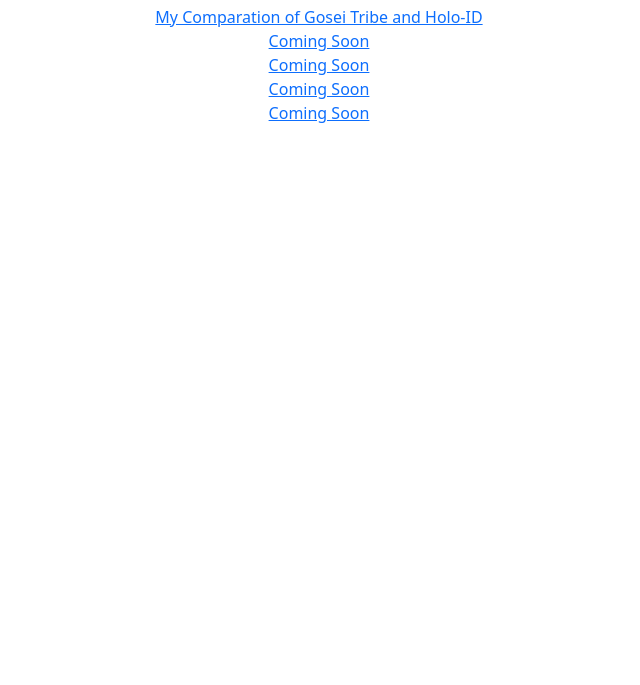
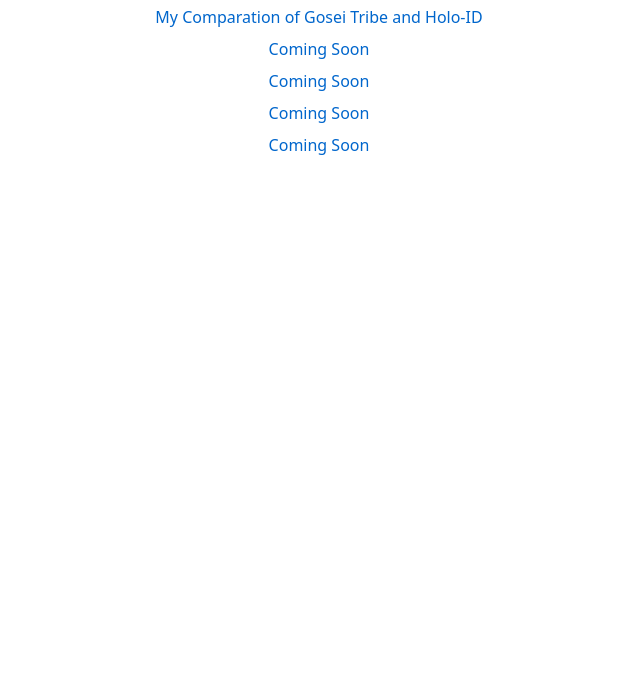
Before and after one commit to Minecube1510/mc1510-onepage, a plain HTML site: page index.html in a window 1280 px wide. Shown: the part 115-800 px from the top of the page, without its empty margins (321-961 px from the left). Drawn offline with nearby package versions, Linux system fonts and the light colour scheme.

Commit message:
Edit CSS

```diff
--- a/index.html
+++ b/index.html
@@ -2,6 +2,8 @@
 <html>
 
 <head>
+
+  <link href="syswork/css/linkering.css" rel="stylesheet" type="text/css">
 
   <script type="module" src="syswork/js/bootstraper.js"></script>
   <script type="module" src="syswork/js/favics.js"></script>
```
